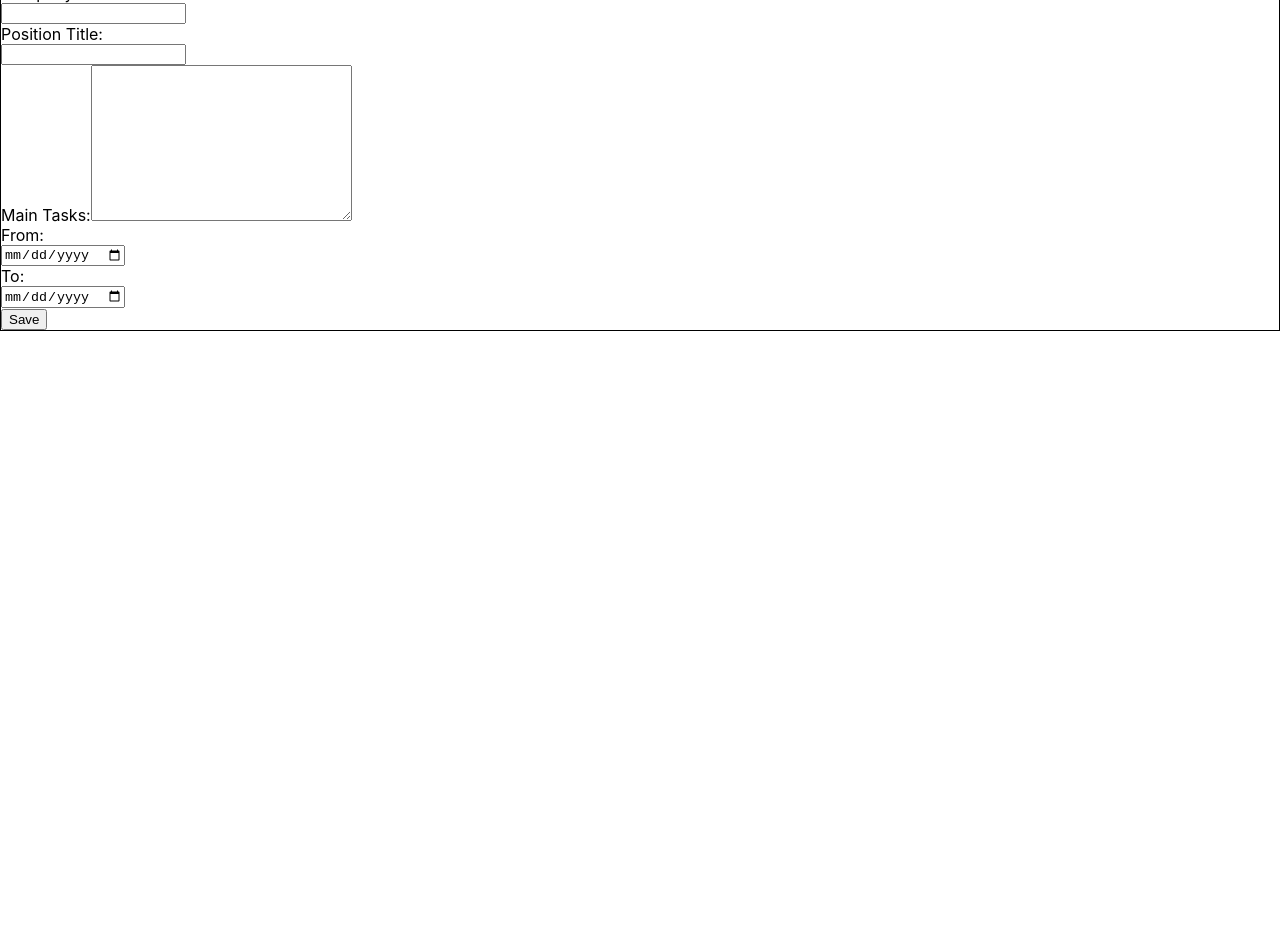
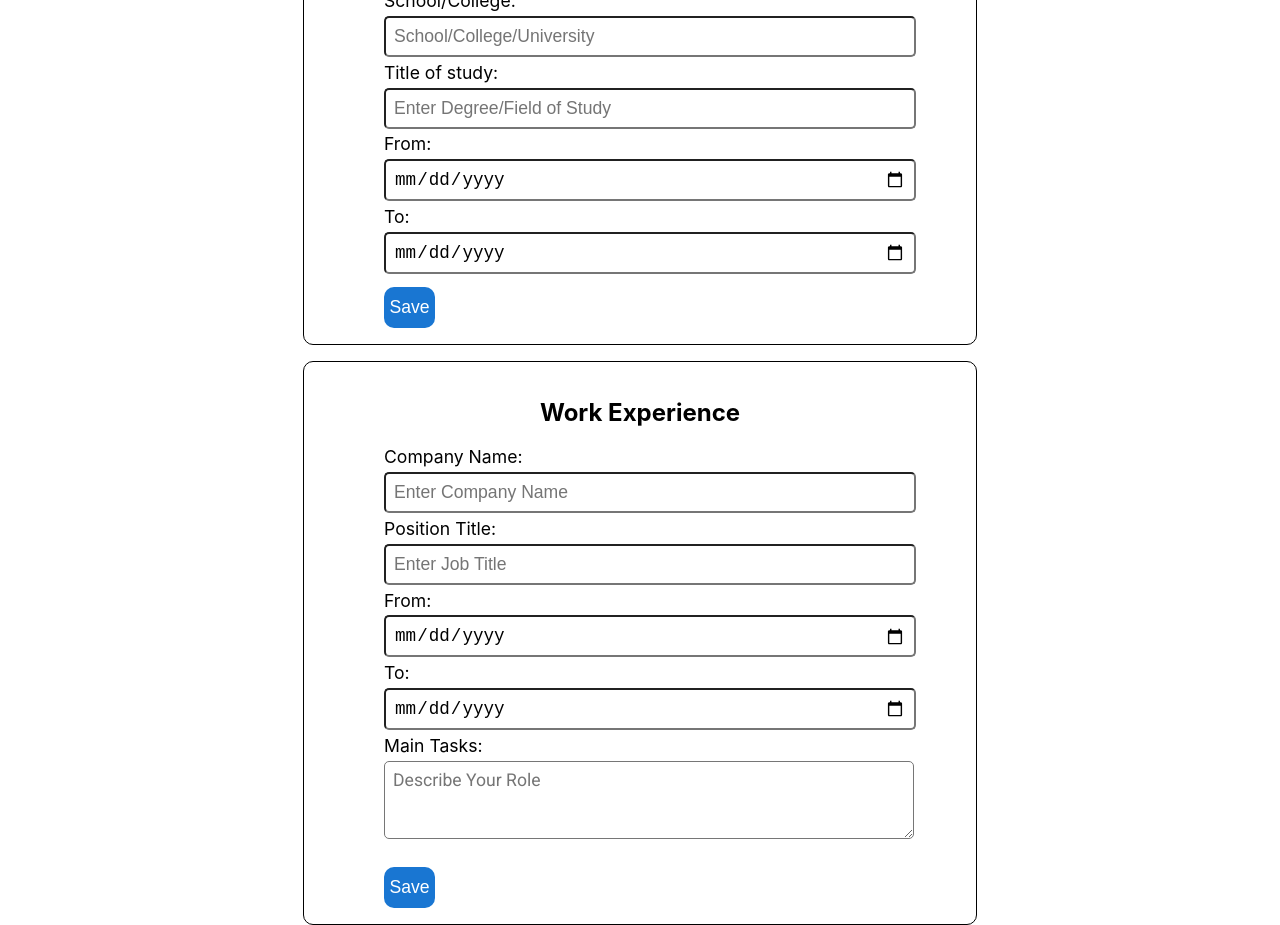
Before and after one commit to rahimratnani/cv-project, a React (Create React App) app: page / in a window 1280 px wide. Shown: the part 560-1485 px from the top of the page. Before the commit the page ends 891 px from the top, so only its background shows below. Built offline with nearby package versions, Linux system fonts and the light colour scheme.

Commit message:
Add style and other improvements

```diff
--- a/public/index.html
+++ b/public/index.html
@@ -8,6 +8,10 @@
     <meta
       name="description"
       content="Web site created using create-react-app"
+    />
+    <meta
+      name="viewport"
+      content="minimum-scale=1, initial-scale=1, width=device-width"
     />
     <link rel="apple-touch-icon" href="%PUBLIC_URL%/logo192.png" />
     <!--
@@ -26,6 +30,7 @@
     -->
     <title>React App</title>
   </head>
+
   <body>
     <noscript>You need to enable JavaScript to run this app.</noscript>
     <div id="root"></div>
--- a/src/App.css
+++ b/src/App.css
@@ -1,7 +1,70 @@
-input {
-    display: block;
+h1 {
+  text-align: center;
 }
 
 .container {
-    border: 1px solid black;
+  max-width: 50%;
+  margin: 1rem auto 0 auto;
+  border: 1px solid black;
+  border-radius: 10px;
+  padding: 1rem;
 }
+
+h2 {
+  text-align: center;
+}
+
+form {
+  margin: 0 auto;
+  max-width: 80%;
+}
+
+label {
+  font-size: 1.1rem;
+  display: inline-block;
+  margin-bottom: 0.3rem;
+}
+
+input {
+  display: block;
+  width: 100%;
+  border-radius: 5px;
+  padding: 0.5rem;
+  margin-bottom: 0.3rem;
+  font-size: 1.1rem;
+  outline: none;
+}
+
+textarea {
+  font-family: "Roboto";
+  display: block;
+  width: 100%;
+  border-radius: 5px;
+  padding: 0.5rem;
+  /* margin-bottom: 0.3rem; */
+  font-size: 1.1rem;
+  outline: none;
+}
+
+button {
+  /* display: inline-block; */
+  margin-top: 0.5rem;
+  padding: 10px 0;
+  border-radius: 10px;
+  border: none;
+  font-size: 1.1rem;
+  background-color: #1976d2;
+  color: #ffffff;
+  transition: all 0.2s;
+  width: 10%;
+  outline: none;
+}
+
+button:hover {
+  background-color: #1f5393;
+  cursor: pointer;
+}
+
+p {
+  font-size: 1.2rem;
+}
--- a/src/App.js
+++ b/src/App.js
@@ -503,6 +503,7 @@ class App extends Component {
     console.log(this.state);
     return (
       <div>
+        <h1>CV Builder</h1>
         <GeneralInfo
           // passing general information state
           generalInfo={this.state.ganeralInfo}
--- a/src/components/Education.js
+++ b/src/components/Education.js
@@ -15,6 +15,7 @@ function Education(props) {
             id="school"
             name="school"
             value={education.schoolName.input}
+            placeholder="School/College/University"
           />
           <label htmlFor="title">Title of study:</label>
           <input
@@ -23,6 +24,7 @@ function Education(props) {
             id="title"
             name="title"
             value={education.titleOfStudy.input}
+            placeholder="Enter Degree/Field of Study"
           />
           <label htmlFor="from">From:</label>
           <input
--- a/src/components/Experience.js
+++ b/src/components/Experience.js
@@ -15,6 +15,7 @@ function Experience(props) {
             id="company"
             name="company"
             value={experience.company.input}
+            placeholder="Enter Company Name"
           />
           <label htmlFor="position">Position Title:</label>
           <input
@@ -23,18 +24,9 @@ function Experience(props) {
             id="position"
             name="position"
             value={experience.position.input}
+            placeholder="Enter Job Title"
           />
-          <label htmlFor="tasks">Main Tasks:</label>
-          <textarea
-            onChange={handleChange}
-            name="tasks"
-            id="tasks"
-            cols="30"
-            rows="10"
-          >
-            {experience.tasks.input}
-          </textarea>
-          <br />
+
           <label htmlFor="from">From:</label>
           <input
             onChange={handleChange}
@@ -51,6 +43,19 @@ function Experience(props) {
             id="to"
             value={experience.to.input}
           />
+          <label htmlFor="tasks">Main Tasks:</label>
+          <br />
+          <textarea
+            onChange={handleChange}
+            name="tasks"
+            id="tasks"
+            cols="30"
+            rows="3"
+            placeholder="Describe Your Role"
+          >
+            {experience.tasks.input}
+          </textarea>
+          <br />
           <button type="submit" onClick={handleSubmit.bind(this, "experience")}>
             Save
           </button>
@@ -63,9 +68,9 @@ function Experience(props) {
         <h2>Work Experience</h2>
         <p>Company Name: {experience.company.saved}</p>
         <p>Position Title: {experience.position.saved}</p>
-        <p>Main Tasks: {experience.tasks.saved}</p>
         <p>From: {experience.from.saved}</p>
         <p>To: {experience.to.saved}</p>
+        <p>Main Tasks: {experience.tasks.saved}</p>
         <button onClick={handleEdit.bind(this, "experience")} type="button">
           Edit
         </button>
--- a/src/components/GeneralInfo.js
+++ b/src/components/GeneralInfo.js
@@ -8,12 +8,13 @@ function GeneralInfo(props) {
       <div className="container">
         <h2>General Information</h2>
         <form>
-          <label htmlFor="fullName">Full name:</label>
+          <label htmlFor="fullName">Full Name:</label>
           <input
             onChange={handleChange}
             id="fullName"
             type="text"
             value={generalInfo.fullname.input}
+            placeholder="Enter your name"
           />
           <label htmlFor="email">Email:</label>
           <input
@@ -22,6 +23,7 @@ function GeneralInfo(props) {
             name="email"
             id="email"
             value={generalInfo.email.input}
+            placeholder="example@email.com"
           />
           <label htmlFor="phone">Phone</label>
           <input
@@ -30,6 +32,7 @@ function GeneralInfo(props) {
             name="phone"
             id="phone"
             value={generalInfo.phone.input}
+            placeholder="Enter Phone"
           />
           <button type="submit" onClick={handleSubmit.bind(this, "general")}>
             Save
--- a/src/index.css
+++ b/src/index.css
@@ -1,4 +1,8 @@
 @import url('https://fonts.googleapis.com/css2?family=Roboto:wght@300;400;500;700&display=swap');
+
+html {
+  font-size: 16px;
+}
 
 body {
   margin: 0;
```
Also changed, not shown: 1 other file (tests, documents, lock files or other folders).
